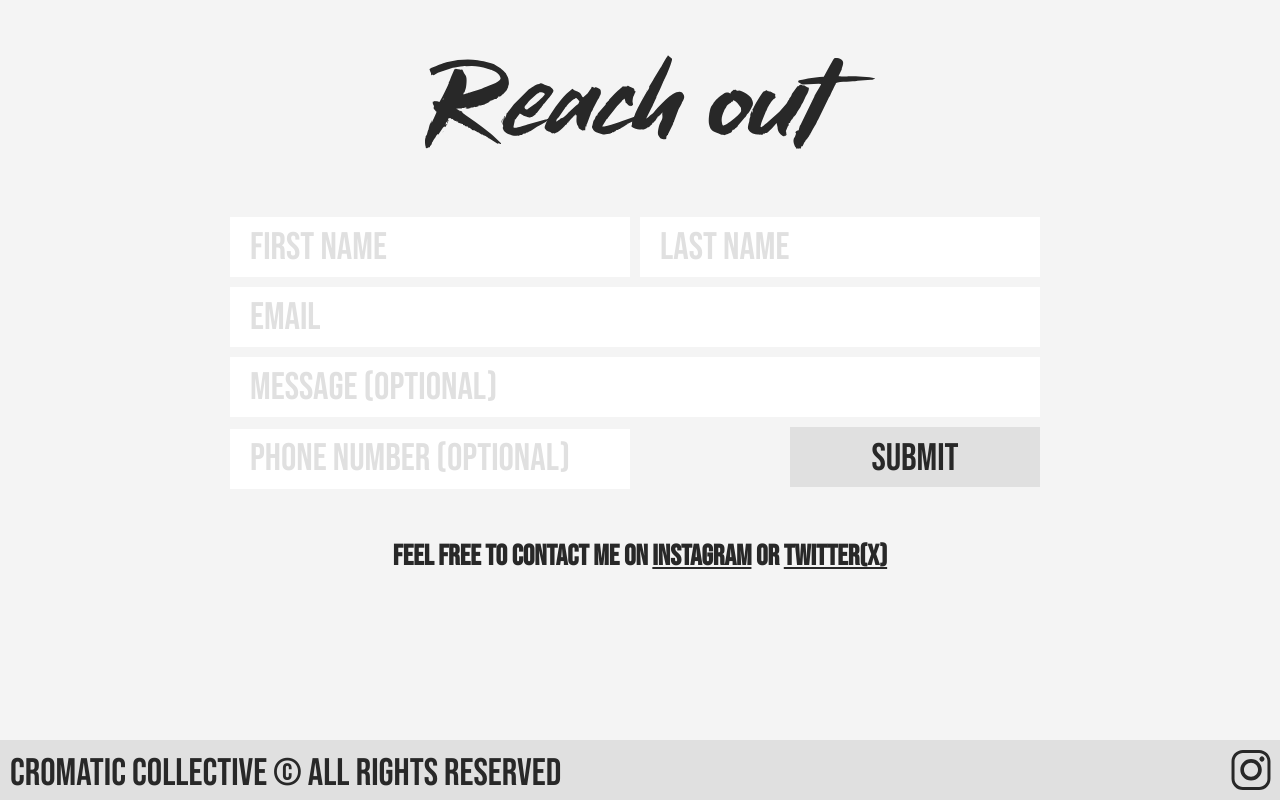
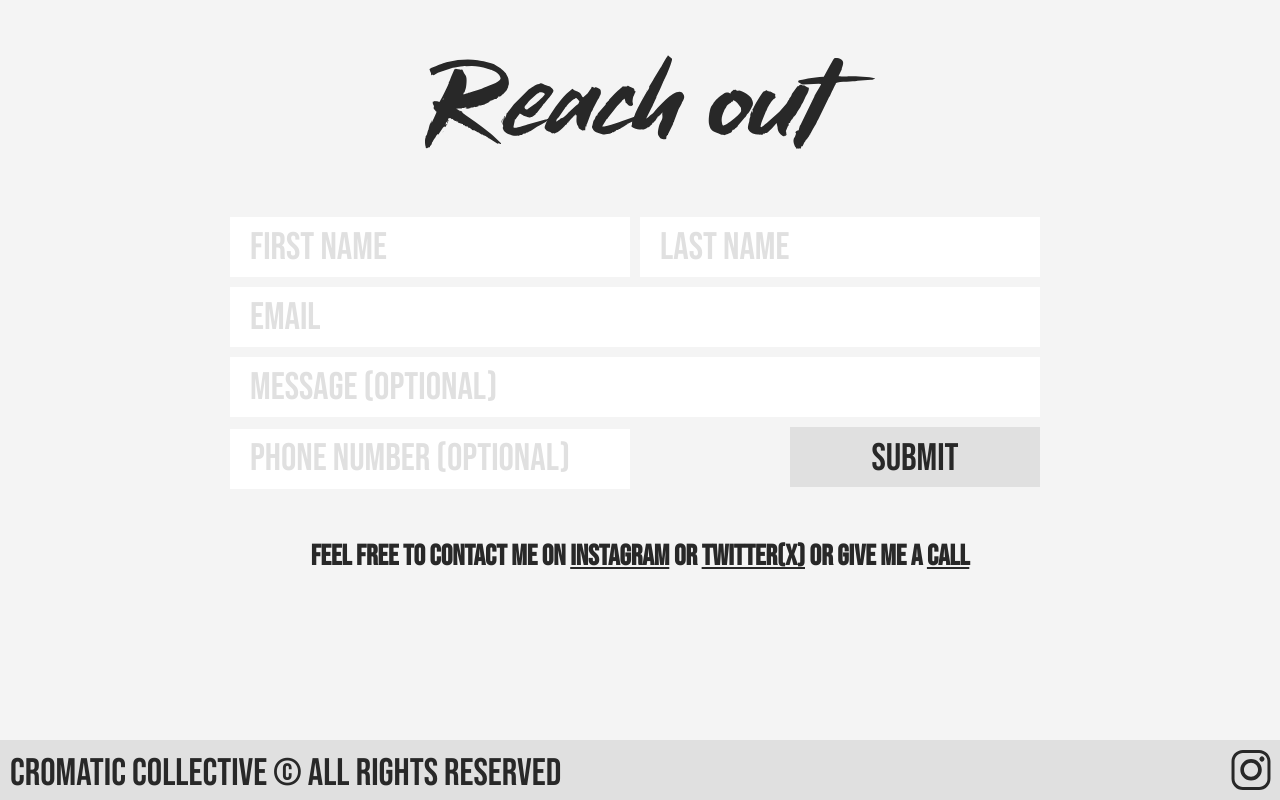
Before and after one commit to mcrow44/the_collective, a Next.js app: page / in a window 1280 px wide. Shown: the part 1679-2479 px from the top of the page. Built offline with nearby package versions, Linux system fonts and the light colour scheme.

Commit message:
Update page.tsx

```diff
--- a/src/app/page.tsx
+++ b/src/app/page.tsx
@@ -425,7 +425,7 @@ export default function Home() {
               </form>
             </div>
             <div className={styles.socialsMessage}>
-              <h2>feel free to contact me on <a href="https://www.instagram.com/cromatic_collective/" target="_blank" className={styles.instagram}>instagram</a> or <a href="https://twitter.com/CromaticCo" target="_blank" className={styles.twitter}>twitter(x)</a></h2>
+              <h2>feel free to contact me on <a href="https://www.instagram.com/cromatic_collective/" target="_blank" className={styles.instagram}>instagram</a> or <a href="https://twitter.com/CromaticCo" target="_blank" className={styles.twitter}>twitter(x)</a> or give me a <a href="Tel: 509-953-5106" target="_blank" className={styles.twitter}>call</a></h2>
             </div>
           </div>
 
```
